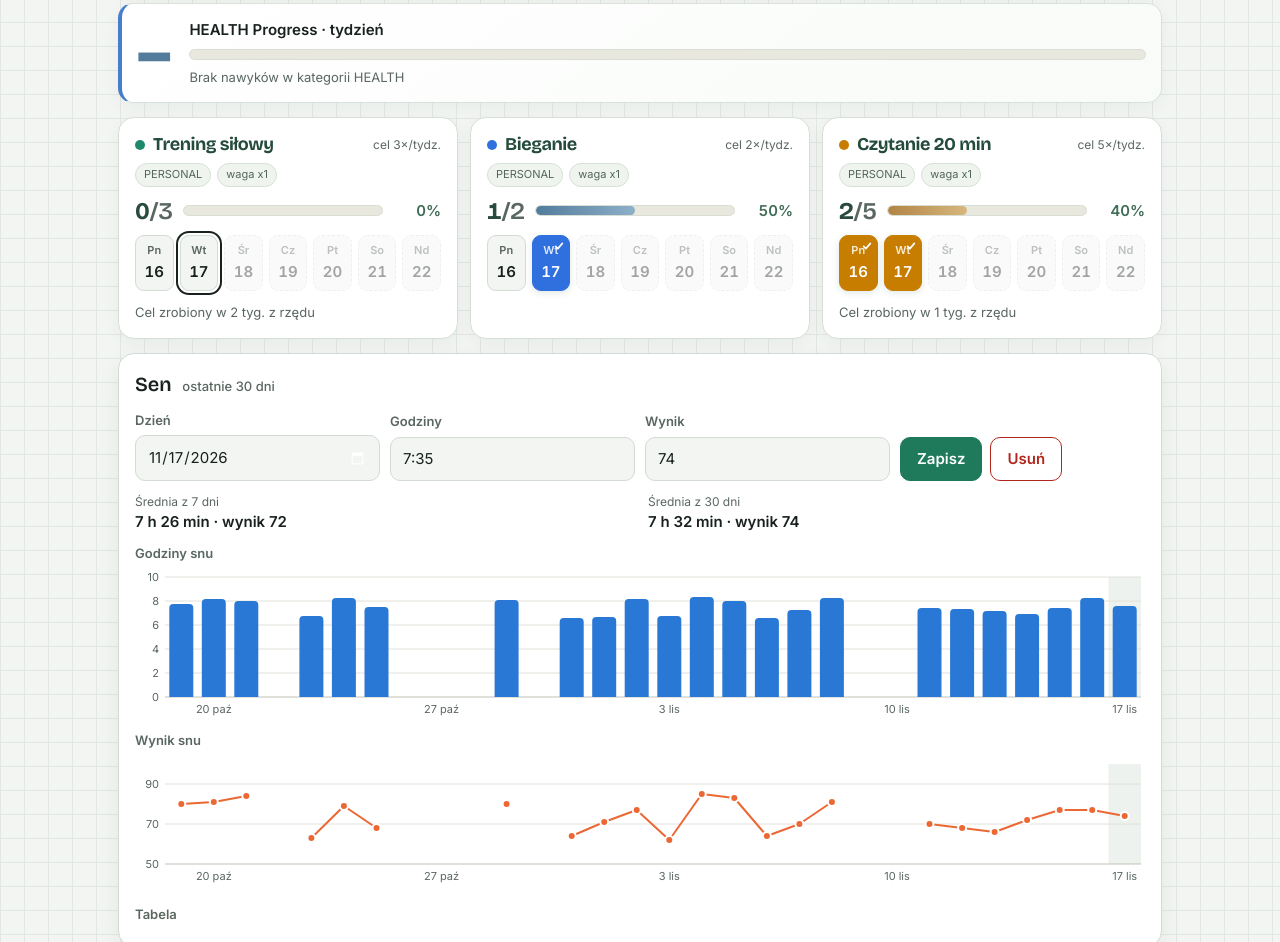
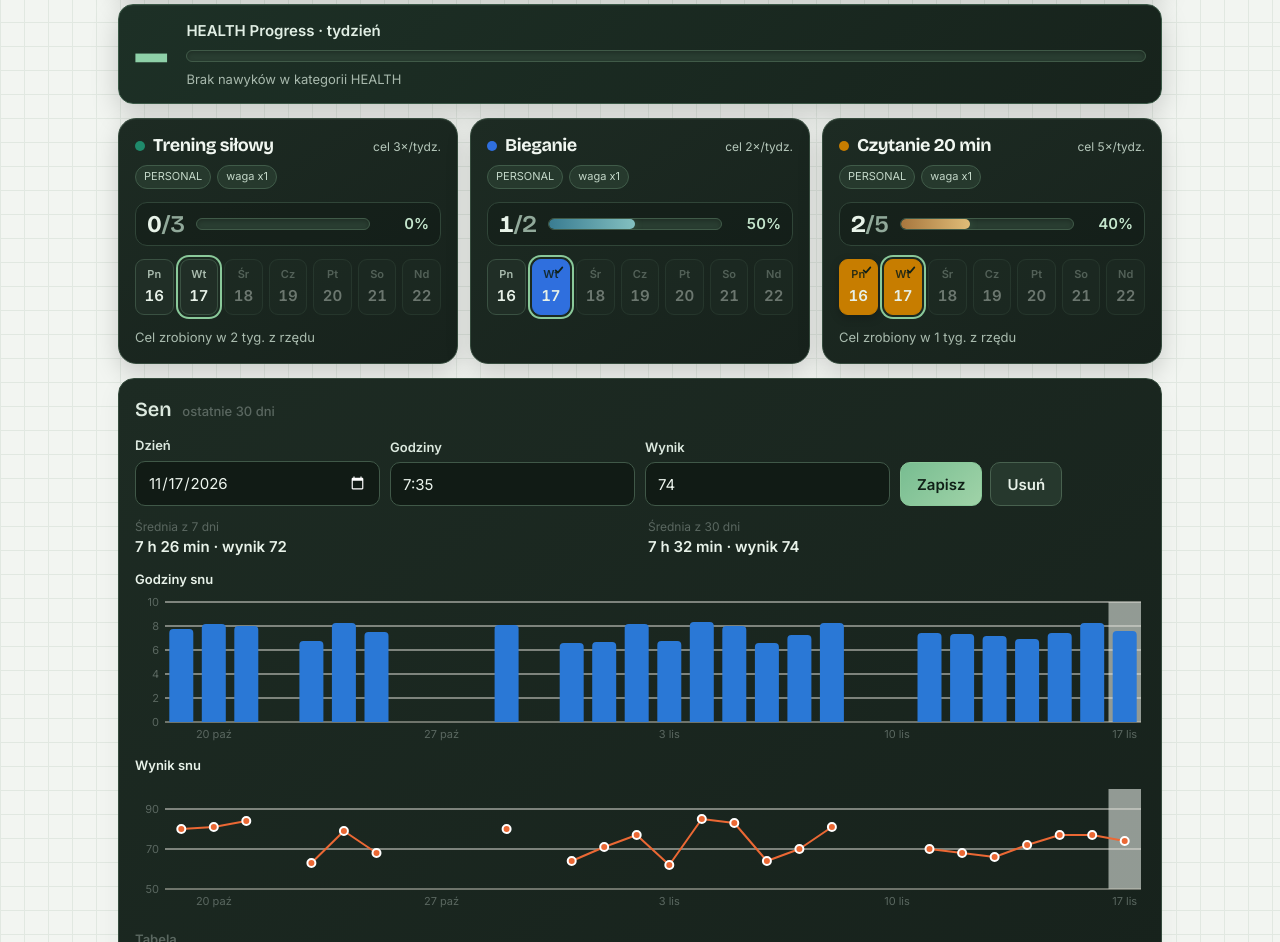
Before and after one commit to habitAppe/life-tracker, a plain HTML site: page index.html in a window 1280 px wide. Shown: the part 602-1544 px from the top of the page. Drawn offline with nearby package versions, Linux system fonts and the light colour scheme.

Commit message:
Update index.html

```diff
--- a/index.html
+++ b/index.html
@@ -512,6 +512,60 @@ body { background-color:#101412; color:#e7eee9; }
 .module-card h2 { color:#dce9df; }
 .app-tab.active { background:#5eae8a; border-color:#5eae8a; color:#102019; }
 .fit-detail-chart polyline { stroke:#c98570!important; }
+</style>
+
+
+<style id="lifetracker-habits-premium-final">
+/* HABITS — premium botanical dark theme; deliberately placed last to win the cascade */
+#panel-habits{--habit-bg:#111a16;--habit-card:#19251f;--habit-card-2:#1e2d25;--habit-line:#34483b;--habit-text:#edf5ee;--habit-muted:#a8b9ad;--habit-track:#293b30;}
+#panel-habits .wrap{color:var(--habit-text);}
+#panel-habits .top h1,#panel-habits h1,#panel-habits h2,#panel-habits h3{color:#e8f2e9!important;}
+#panel-habits .sum{background:linear-gradient(135deg,#1d3026 0%,#17231c 100%)!important;border:1px solid #3b5947!important;color:var(--habit-text);box-shadow:0 10px 28px rgba(0,0,0,.18),inset 0 1px rgba(255,255,255,.035)!important;}
+#panel-habits .sum .big{color:#8ed0a8!important;}
+#panel-habits .sumt{color:#e1eee4!important;font-weight:700;}
+#panel-habits .sums{color:#a8b9ad!important;}
+#panel-habits .habit{background:linear-gradient(145deg,#1d2b23 0%,#17221c 100%)!important;border:1px solid #354b3d!important;border-radius:18px!important;color:var(--habit-text)!important;box-shadow:0 9px 24px rgba(0,0,0,.17),inset 0 1px rgba(255,255,255,.035)!important;gap:13px!important;}
+#panel-habits .habit:hover{border-color:#62866e!important;box-shadow:0 14px 30px rgba(0,0,0,.24)!important;}
+#panel-habits .hh h3{color:#f0f6f0!important;font-weight:750!important;}
+#panel-habits .gc{color:#b5c7ba!important;}
+#panel-habits .mp{color:#a6d8b5!important;}
+#panel-habits .habit-tag{background:#26392d!important;border:1px solid #405b49!important;color:#c3d7c8!important;}
+#panel-habits .prog{padding:9px 11px;background:rgba(8,16,11,.27);border:1px solid #304538;border-radius:12px;gap:11px;}
+#panel-habits .count{color:#e8f3e9!important;}
+#panel-habits .count span{color:#91a99a!important;}
+#panel-habits .pct{color:#c4e5cc!important;font-weight:800;}
+#panel-habits .bar{height:12px!important;background:#293d31!important;border:1px solid #405a48!important;border-radius:99px!important;box-shadow:inset 0 2px 4px rgba(0,0,0,.24)!important;overflow:hidden;}
+#panel-habits .bar i{height:100%;border-radius:99px!important;box-shadow:0 0 10px rgba(117,190,139,.22);}
+#panel-habits .habit:nth-child(6n+1) .bar i{background:linear-gradient(90deg,#39845e,#8ac99a)!important;}
+#panel-habits .habit:nth-child(6n+2) .bar i{background:linear-gradient(90deg,#397c91,#83c0c0)!important;}
+#panel-habits .habit:nth-child(6n+3) .bar i{background:linear-gradient(90deg,#a7773e,#e0bd78)!important;}
+#panel-habits .habit:nth-child(6n+4) .bar i{background:linear-gradient(90deg,#7866a6,#b3a0d8)!important;}
+#panel-habits .habit:nth-child(6n+5) .bar i{background:linear-gradient(90deg,#a85f55,#df9b83)!important;}
+#panel-habits .habit:nth-child(6n) .bar i{background:linear-gradient(90deg,#477d70,#91c5a9)!important;}
+#panel-habits .day,#panel-habits .cc{background:#202e26!important;border:1px solid #3a5142!important;color:#e0ece2!important;}
+#panel-habits .day .dn{color:#a8baad!important;}
+#panel-habits .day .dd{color:#e7f1e8!important;}
+#panel-habits .day[aria-pressed="true"],#panel-habits .cc[aria-pressed="true"]{background:var(--hc)!important;border-color:var(--hc)!important;color:#102017!important;box-shadow:0 3px 10px rgba(0,0,0,.22)!important;}
+#panel-habits .day[aria-pressed="true"] .dn{color:#102017!important;}
+#panel-habits .day.today,#panel-habits .cc.today{box-shadow:0 0 0 2px #1b2a21,0 0 0 4px #8ac99a!important;}
+#panel-habits .meta,#panel-habits .sub2,#panel-habits .hint{color:#a9bbae!important;}
+#panel-habits .panel,#panel-habits .demo{background:linear-gradient(145deg,#1d2b23,#17221c)!important;border-color:#354b3d!important;color:#e8f2e9!important;}
+#panel-habits .ph,#panel-habits .fld label,#panel-habits .fs legend{color:#dce9df!important;}
+#panel-habits input[type="text"],#panel-habits input[type="date"],#panel-habits select{background:#111b15!important;border-color:#405848!important;color:#edf5ee!important;}
+#panel-habits .chip span{background:#24352a!important;border-color:#405848!important;color:#dce9df!important;}
+#panel-habits .chip input:checked+span{background:#75b88c!important;border-color:#75b88c!important;color:#102017!important;}
+#panel-habits .btn{background:#26382d!important;border-color:#48614f!important;color:#e7f1e8!important;}
+#panel-habits .btn.pri{background:linear-gradient(135deg,#78bd91,#a0d3a8)!important;border-color:#8ac99a!important;color:#102017!important;}
+#panel-habits .lnk{color:#9fd2ad!important;}
+#panel-habits .ctl .tabs{background:#19271f!important;border-color:#3b5142!important;}
+#panel-habits .ctl .tabs button{color:#b9cbbd!important;}
+#panel-habits .ctl .tabs button[aria-pressed="true"]{background:#78bd91!important;color:#102017!important;}
+#panel-habits .cal .crh span,#panel-habits .ym,#panel-habits .yp,#panel-habits .sc{color:#a9bcad!important;}
+#panel-habits .sc.met{background:#75b88c!important;color:#102017!important;}
+#panel-habits .yc{background:#2b4033!important;}
+#panel-habits .yc.on{background:var(--hc)!important;}
+#panel-habits .empty{color:#b9cbbd!important;}
+@media(max-width:700px){#panel-habits .prog{grid-template-columns:auto minmax(0,1fr) auto;padding:8px 9px;}}
 </style>
 
 </head><body>
```
